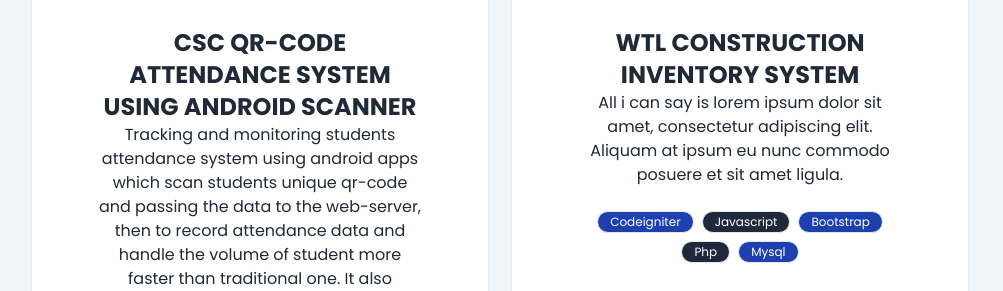
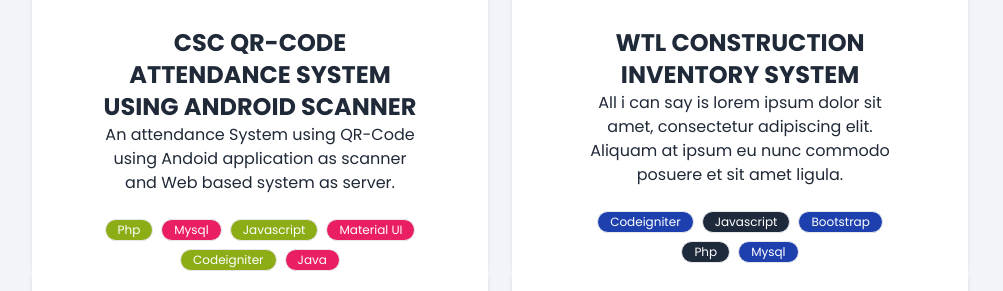
Before and after one commit to Ilovenine097/portfolio, a plain HTML site: page index.html in a window 1280 px wide. Shown: the part 2830-3121 px from the top of the page, without its empty margins (140-1143 px from the left). Drawn offline with nearby package versions, Linux system fonts and the light colour scheme; a script that the page names is missing.

Commit message:
updating

```diff
--- a/index.html
+++ b/index.html
@@ -229,9 +229,7 @@
                             CSC QR-CODE ATTENDANCE SYSTEM USING ANDROID SCANNER
                             </div>
                         <p class="text-gray-800 text-base dark:text-darktext">
-                            Tracking and monitoring students attendance system using android apps which scan students unique qr-code
-                            and passing the data to the web-server, then to record attendance data and handle the volume of student
-                            more faster than traditional one. It also includes the automatic computation of student fines and penalty.
+                            An attendance System using QR-Code using Andoid application as scanner and Web based system as server.
                         </p>
                         </a>
                     </div>
```
